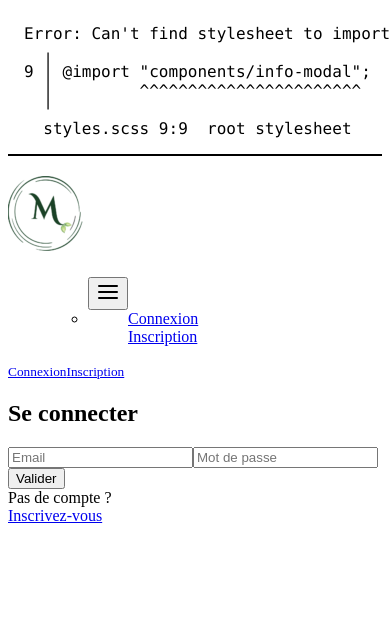
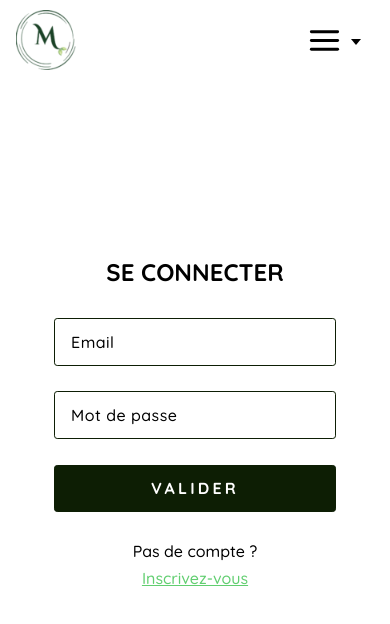
Before and after one commit to Young-Tech-Teams/mamossapp, a React (Create React App) app in the folder frontend/: page /connexion in a window 390 px wide. Shown: the top 624 px of the page. Built offline with nearby package versions, Linux system fonts and the light colour scheme.

Commit message:
info modal scss

```diff
--- a/frontend/src/scss/styles.css
+++ b/frontend/src/scss/styles.css
@@ -1,17 +1,482 @@
-/* Error: Can't find stylesheet to import.
- *   ,
- * 9 | @import "components/info-modal";
- *   |         ^^^^^^^^^^^^^^^^^^^^^^^
- *   '
- *   styles.scss 9:9  root stylesheet */
+/*======== FAMILY FONTS ========*/
+@import url("https://fonts.googleapis.com/css2?family=Quicksand:wght@300;400;500;600;700&display=swap");
+:root {
+  /*====== TOASTIFY ======*/
+  --toastify-color-error: #81b168 !important;
+  --toastify-color-progress-light: linear-gradient(
+    to right,
+    #4cd964,
+    #5ac8fa,
+    #007aff,
+    #34aadc,
+    #5856d6,
+    #f3b1c7
+  );
+}
 
-body::before {
-  font-family: "Source Code Pro", "SF Mono", Monaco, Inconsolata, "Fira Mono",
-      "Droid Sans Mono", monospace, monospace;
-  white-space: pre;
+/*======= VARIABLES =======*/
+/*===== NEUTRALS =====*/
+/*===== COLORS =====*/
+/*===== TRANSITIONS =====*/
+/*=============== BASE ===============*/
+html {
+  scroll-behavior: smooth;
+}
+
+::-webkit-scrollbar {
+  display: none;
+}
+
+* {
+  margin: 0;
+  padding: 0;
+  border: 0;
+  outline: 0;
+  box-sizing: border-box;
+  list-style: none;
+  text-decoration: none;
+  font-family: "Quicksand", sans-serif;
+}
+
+body {
+  max-width: 100vw;
+  height: 100%;
+  width: 100%;
+  line-height: 1.7;
+  overflow-x: hidden;
+}
+
+::-moz-selection {
+  color: hsl(0deg, 0%, 100%);
+  background-color: #0D1E04;
+  border-radius: 0.2em;
+  padding: 0.125rem 0.5rem;
+}
+
+::selection {
+  color: hsl(0deg, 0%, 100%);
+  background-color: #0D1E04;
+  border-radius: 0.2em;
+  padding: 0.125rem 0.5rem;
+}
+
+::-moz-selection {
+  color: hsl(0deg, 0%, 100%);
+  background-color: #0D1E04;
+  border-radius: 0.2em;
+  padding: 0.125rem 0.5rem;
+}
+
+.App {
+  display: flex;
+  flex-direction: column;
+  gap: 40px;
+}
+
+/*=============== REUSABLE CSS CLASSES ===============*/
+.flex {
+  display: flex;
+  justify-content: center;
+  align-items: center;
+}
+
+.d_flex {
+  display: flex;
+  justify-content: space-between;
+}
+
+.grid {
+  display: grid;
+  place-items: center;
+}
+
+.d-grid {
+  display: grid;
+}
+
+.col-2 {
+  grid-template-columns: repeat(2, 1fr);
+}
+
+.col-3 {
+  grid-template-columns: repeat(3, 1fr);
+}
+
+.col-4 {
+  grid-template-columns: repeat(4, 1fr);
+}
+
+.col-6 {
+  grid-template-columns: repeat(6, 1fr);
+}
+
+.row-2 {
+  grid-template-rows: repeat(2, 1fr);
+}
+
+.mg-auto {
+  margin: 0 auto;
+}
+
+.text-dark {
+  color: rgb(0, 0, 0);
+}
+
+.hidden {
+  display: none;
+}
+
+.visible {
   display: block;
-  padding: 1em;
-  margin-bottom: 1em;
-  border-bottom: 2px solid black;
-  content: "Error: Can't find stylesheet to import.\a   \2577 \a 9 \2502  @import \"components/info-modal\";\a   \2502          ^^^^^^^^^^^^^^^^^^^^^^^\a   \2575 \a   styles.scss 9:9  root stylesheet";
 }
+
+a {
+  text-decoration: none;
+  color: #0D1E04;
+}
+
+li {
+  list-style: none;
+}
+
+.uppercase {
+  text-transform: uppercase;
+}
+
+.capitalize {
+  text-transform: capitalize;
+}
+
+#register-section .form.container,
+#login-section .form.container {
+  height: 100vh;
+  width: 100vw;
+  display: flex;
+  flex-direction: column;
+  justify-content: center;
+  gap: 1rem;
+  align-items: center;
+}
+#register-section .form.container .brand,
+#login-section .form.container .brand {
+  display: flex;
+  align-items: center;
+  justify-content: center;
+}
+#register-section .form.container .brand h1,
+#login-section .form.container .brand h1 {
+  text-transform: uppercase;
+  cursor: default;
+}
+#register-section .form.container form,
+#login-section .form.container form {
+  display: flex;
+  flex-direction: column;
+  gap: 1.6rem;
+  border-radius: 1rem;
+}
+#register-section .form.container form input,
+#login-section .form.container form input {
+  background: transparent;
+  padding: 0.8rem 1rem;
+  border: 0.12rem solid #0D1E04;
+  border-radius: 0.2rem;
+  color: rgb(0, 0, 0);
+  width: 100%;
+  font-size: 1rem;
+  letter-spacing: 0.03rem;
+}
+#register-section .form.container form input::placeholder,
+#login-section .form.container form input::placeholder {
+  color: rgb(0, 0, 0);
+  font-weight: 500;
+}
+#register-section .form.container form button,
+#login-section .form.container form button {
+  background-color: #0D1E04;
+  color: rgb(255, 255, 255);
+  font-weight: bold;
+  padding: 0.8rem 6rem;
+  border: 0.12rem solid #0D1E04;
+  border-radius: 0.2rem;
+  font-size: 1rem;
+  letter-spacing: 0.2rem;
+  text-transform: uppercase;
+  transition: 0.5s ease-in-out;
+  cursor: pointer;
+}
+#register-section .form.container form button:hover,
+#login-section .form.container form button:hover {
+  transform: translateY(-3px);
+}
+#register-section .form.container form .account,
+#login-section .form.container form .account {
+  text-align: center;
+  cursor: default;
+}
+#register-section .form.container form .account span,
+#login-section .form.container form .account span {
+  font-weight: 500;
+}
+#register-section .form.container form .account a,
+#login-section .form.container form .account a {
+  color: #61CE70;
+  transition: 0.4s ease-in-out;
+  text-decoration: underline 1px solid #61CE70;
+}
+#register-section .form.container form .account a:hover,
+#login-section .form.container form .account a:hover {
+  padding-bottom: 2rem;
+  color: rgb(255, 255, 255);
+  text-decoration: underline 1px solid rgb(255, 255, 255);
+  background: rgba(13, 30, 4, 0.9);
+  border-radius: 0.12em;
+  padding: 0.125rem 0.5rem;
+}
+
+/* ========== NAVBAR ========== */
+#navbar-main {
+  box-sizing: border-box;
+  display: flex;
+  position: fixed;
+  top: 0;
+  z-index: 9999;
+  width: 100%;
+  color: rgb(0, 0, 0);
+  transition: all 400ms ease;
+}
+#navbar-main.scrolled {
+  background-color: #0D1E04;
+}
+#navbar-main #navbar {
+  flex: 1 1 auto;
+  z-index: 198;
+  font-size: 16px;
+  line-height: 1em;
+  display: block;
+  zoom: 1;
+}
+#navbar-main #navbar #navbelt {
+  align-items: center;
+  display: flex;
+  justify-content: space-between;
+  margin: 0 auto;
+  transition: all 600ms ease;
+  height: 80px;
+}
+#navbar-main #navbar #navbelt .brand #logo {
+  color: rgb(0, 0, 0);
+  text-shadow: 1px 1px #0D1E04;
+  font-size: 1.6rem;
+  text-transform: uppercase;
+  letter-spacing: 1px;
+  user-select: none;
+  -webkit-user-drag: none;
+  -webkit-user-select: none;
+  -moz-user-select: none;
+}
+#navbar-main #navbar #navbelt .brand #logo img {
+  width: 60px;
+  background-color: transparent;
+  transition: all 600ms ease;
+}
+@media screen and (max-width: 900px) {
+  #navbar-main #navbar #navbelt .brand {
+    padding-left: 1rem;
+  }
+}
+@media screen and (min-width: 900px) {
+  #navbar-main #navbar #navbelt {
+    width: 90%;
+  }
+}
+@media screen and (min-width: 1600px) {
+  #navbar-main #navbar #navbelt {
+    width: 78%;
+  }
+}
+#navbar-main #navbar .cta {
+  display: flex;
+  flex-direction: row;
+  align-items: center;
+  padding: 0 1rem;
+  gap: 1.8rem;
+  transition: all 600ms ease;
+}
+#navbar-main #navbar .cta .menu {
+  display: flex;
+  flex-direction: row;
+  gap: 1rem;
+  transition: all 600ms ease;
+}
+#navbar-main #navbar .cta .hide {
+  display: none;
+  transition: all 600ms ease;
+}
+#navbar-main #navbar .cta .hide button svg {
+  width: 45px;
+  height: 35px;
+}
+#navbar-main #navbar .cta .hide .btn:hover {
+  color: #0D1E04;
+}
+#navbar-main #navbar .cta .btn {
+  color: rgb(0, 0, 0);
+  padding: 8px 14px;
+  font-size: 1.2rem;
+  font-weight: bold;
+  transition: all 600ms ease;
+  text-transform: uppercase;
+  letter-spacing: 1px;
+}
+#navbar-main #navbar .cta .btn .logout {
+  display: flex;
+  align-items: center;
+  flex-direction: row-reverse;
+  gap: 0.5rem;
+}
+#navbar-main #navbar .cta .btn:hover {
+  text-decoration: none;
+  color: rgb(255, 255, 255);
+  background-color: #0D1E04;
+  border-radius: 2px;
+  transition: all 600ms ease;
+}
+#navbar-main #navbar .cta .btn:hover a {
+  color: rgb(255, 255, 255);
+  font-weight: 500;
+  transition: all 600ms ease;
+}
+#navbar-main #navbar .cta .btn:active {
+  opacity: 1;
+}
+#navbar-main #navbar .cta .icon {
+  color: rgb(0, 0, 0);
+}
+@media screen and (max-width: 720px) {
+  #navbar-main #navbar .cta .btn-auth {
+    display: none;
+  }
+  #navbar-main #navbar .cta .hide {
+    display: block;
+  }
+  #navbar-main #navbar .cta .hide .link {
+    color: rgb(0, 0, 0);
+  }
+}
+@media screen and (max-width: 500px) {
+  #navbar-main #navbar .cta {
+    gap: 0.7rem;
+    padding: 0;
+  }
+}
+@media screen and (max-width: 900px) {
+  #navbar-main #navbar .cta {
+    gap: 1.1rem;
+  }
+}
+
+.menus {
+  display: flex;
+  align-items: center;
+  flex-wrap: wrap;
+  list-style: none;
+}
+.menus .menu-items {
+  position: relative;
+  font-size: 14px;
+}
+.menus .menu-items a {
+  display: block;
+  font-size: 1rem;
+  font-weight: bold;
+  color: rgb(0, 0, 0);
+  padding: 0.7rem 0.7rem;
+  text-align: left;
+  text-decoration: none;
+}
+.menus .menu-items a:hover {
+  background-color: rgba(13, 30, 4, 0.1);
+}
+.menus .menu-items button {
+  display: flex;
+  align-items: center;
+  color: inherit;
+  font-size: 1rem;
+  border: none;
+  background-color: transparent;
+  cursor: pointer;
+  width: 100%;
+  padding: 0.7rem 1.8rem;
+}
+.menus .menu-items .arrow::after {
+  content: "";
+  display: inline-block;
+  margin-left: 0.28em;
+  vertical-align: 0.09em;
+  border-top: 0.42em solid;
+  border-right: 0.32em solid transparent;
+  border-left: 0.32em solid transparent;
+}
+.menus .menu-items .dropdown {
+  position: absolute;
+  right: 0;
+  left: auto;
+  border: 1px solid rgba(13, 30, 4, 0.8);
+  box-shadow: 0 10px 15px -3px rgba(46, 41, 51, 0.08), 0 4px 6px -2px rgba(71, 63, 79, 0.16);
+  font-size: 1.1rem;
+  z-index: 99999;
+  min-width: 7rem;
+  text-align: center;
+  list-style: none;
+  border-radius: 0.2rem;
+  display: none;
+}
+.menus .menu-items .dropdown.show {
+  display: block;
+}
+.menus .menu-items .dropdown .dropdown-submenu {
+  position: absolute;
+  left: 100%;
+  top: -7px;
+}
+
+#home .container {
+  height: 100vh;
+  width: 100vw;
+  display: flex;
+  flex-direction: column;
+  justify-content: center;
+  gap: 1rem;
+  align-items: center;
+}
+
+#profile .container {
+  height: 100vh;
+  width: 100vw;
+  display: flex;
+  flex-direction: column;
+  justify-content: center;
+  gap: 1rem;
+  align-items: center;
+}
+
+#modal {
+  position: fixed;
+  top: 0;
+  right: 0;
+  bottom: 0;
+  left: 0;
+  display: flex;
+  align-items: center;
+  justify-content: center;
+  background: rgba(209, 209, 209, 0.8);
+  transition: all 600ms ease;
+  z-index: 333;
+  backdrop-filter: blur(4px);
+  -webkit-backdrop-filter: blur(4px);
+  animation: fadeIn 0.9s cubic-bezier(0.165, 0.84, 0.44, 1) forwards;
+  padding-top: 5%;
+}
+
+/*# sourceMappingURL=styles.css.map */
```
Also changed, not shown: frontend/src/scss/components/_info-modal.scss (added, +17 -0 lines), 1 other file (tests, documents, lock files or other folders).
